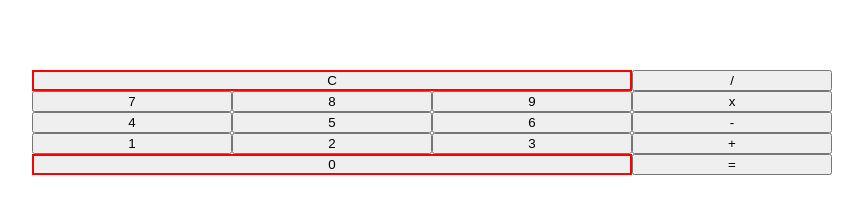
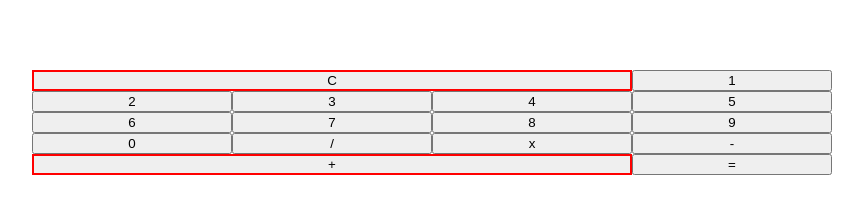
Before and after one commit to laura-daugherty/grid-calculator, a React (Create React App) app in the folder grid-calculator/: page / in a window 1280 px wide. Shown: the part 150-364 px from the top of the page, without its empty margins (208-1071 px from the left). Built offline with nearby package versions, Linux system fonts and the light colour scheme.

Commit message:
changing back to map

```diff
--- a/grid-calculator/src/App.js
+++ b/grid-calculator/src/App.js
@@ -1,6 +1,6 @@
 import React, {useState} from 'react';
 import './App.css';
-// import {numbers, operators} from "./data"
+import {numbers, operators} from "./data"
 
 function App() {
   const [total, setTotal] = useState('')
@@ -17,13 +17,13 @@ function App() {
 
   const setOpState = (op) => {
     if (operator !== "" && total !== "") {
-      setOperator(op)
+      setOperator(op.value)
       setNumOne(total)
       setNumTwo('')
       setTotal('')
     } else if (operator === "") {
-      setOperator(op)
-    } else if (op === "=") {
+      setOperator(op.value)
+    } else if (op.value === "=") {
       console.log("====")
       showTotal()
     }
@@ -72,53 +72,7 @@ function App() {
               <button onClick={() => {clearState()}}>
                 C
               </button>
-              <button onClick={() => {setOpState("/")}}>
-                /
-              </button>
-              <button onClick={() => {setNumState("7")}}>
-                7
-              </button>
-              <button onClick={() => {setNumState("8")}}>
-                8
-              </button>
-              <button onClick={() => {setNumState("9")}}>
-                9
-              </button>
-              <button onClick={() => {setOpState("*")}}>
-                x
-              </button>
-              <button onClick={() => {setNumState("4")}}>
-                4
-              </button>
-              <button onClick={() => {setNumState("5")}}>
-                5
-              </button>
-              <button onClick={() => {setNumState("6")}}>
-                6
-              </button>
-              <button onClick={() => {setOpState("-")}}>
-                -
-              </button>
-              <button onClick={() => {setNumState("1")}}>
-                1
-              </button>
-              <button onClick={() => {setNumState("2")}}>
-                2
-              </button>
-              <button onClick={() => {setNumState("3")}}>
-                3
-              </button>
-              <button onClick={() => {setOpState("+")}}>
-                +
-              </button>
-              <button onClick={() => {setNumState("0")}}>
-                0
-              </button>
-              <button onClick={() => {setOpState("=")}}>
-                =
-              </button>
-
-              {/* {numbers.map((number) => {
+              {numbers.map((number) => {
                 return (
                 <button key={number} onClick={() => {setNumState(number)}}>
                   {number}
@@ -131,7 +85,7 @@ function App() {
                   {operator.char}
                 </button>
                 )
-              })} */}
+              })}
             </div>
 
           </div>
```
